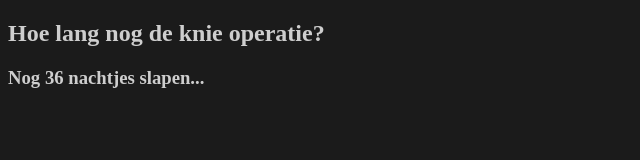
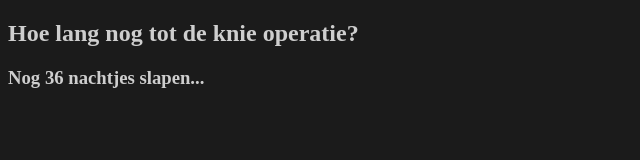
Before and after one commit to CrustaShrimp/Motorfietsen, a plain HTML site: page index.html in a window 1280 px wide. Shown: the full height of the page, 0-640 px from the left. Drawn offline with Linux system fonts and the light colour scheme.

Commit message:
Update index.html

```diff
--- a/index.html
+++ b/index.html
@@ -12,7 +12,7 @@
   </head>
   <body>
     <!--<h2>Heeft Ben zijn rijbewijs al terug:</h2>-->
-    <h2>Hoe lang nog de knie operatie?</h2>
+    <h2>Hoe lang nog tot de knie operatie?</h2>
     <!--<h1><span class="answertext" id="answer"></span></h1>-->
     <h3><span id="datetime"></span></h3>
 
```
